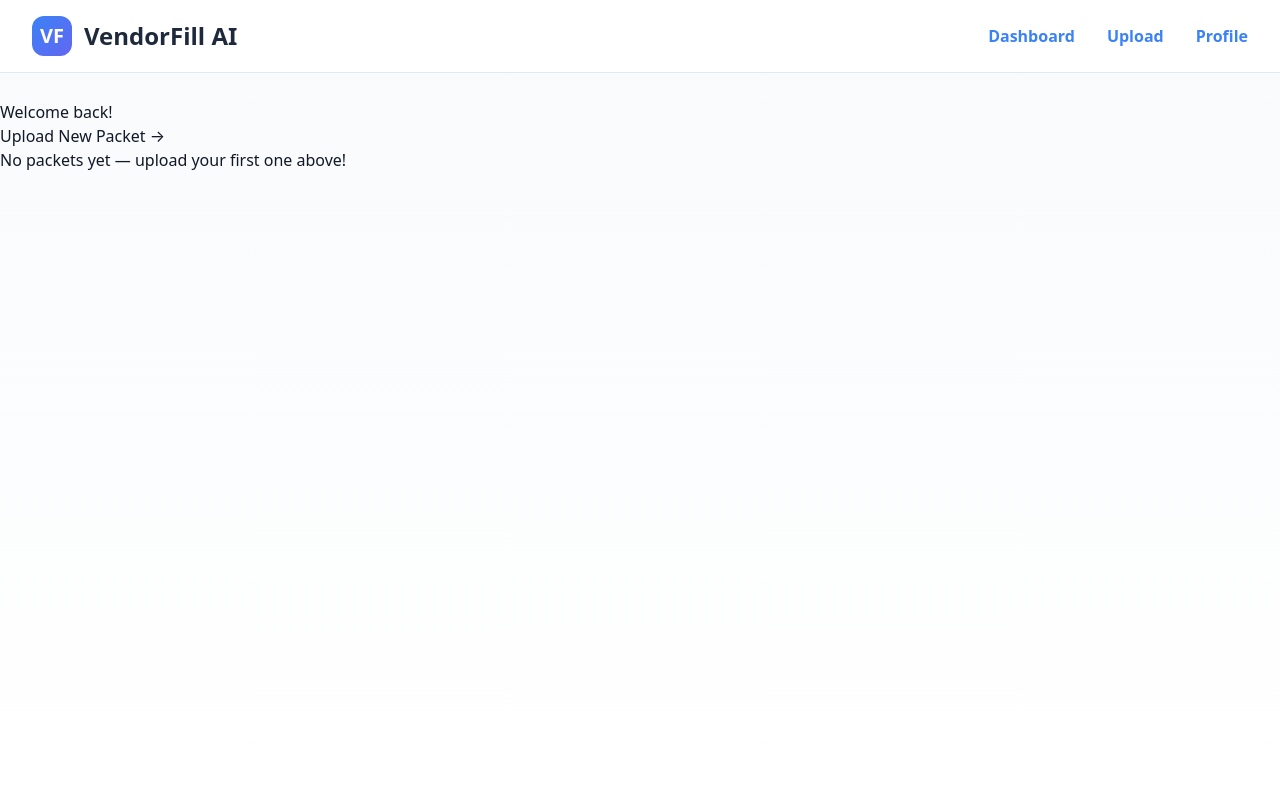
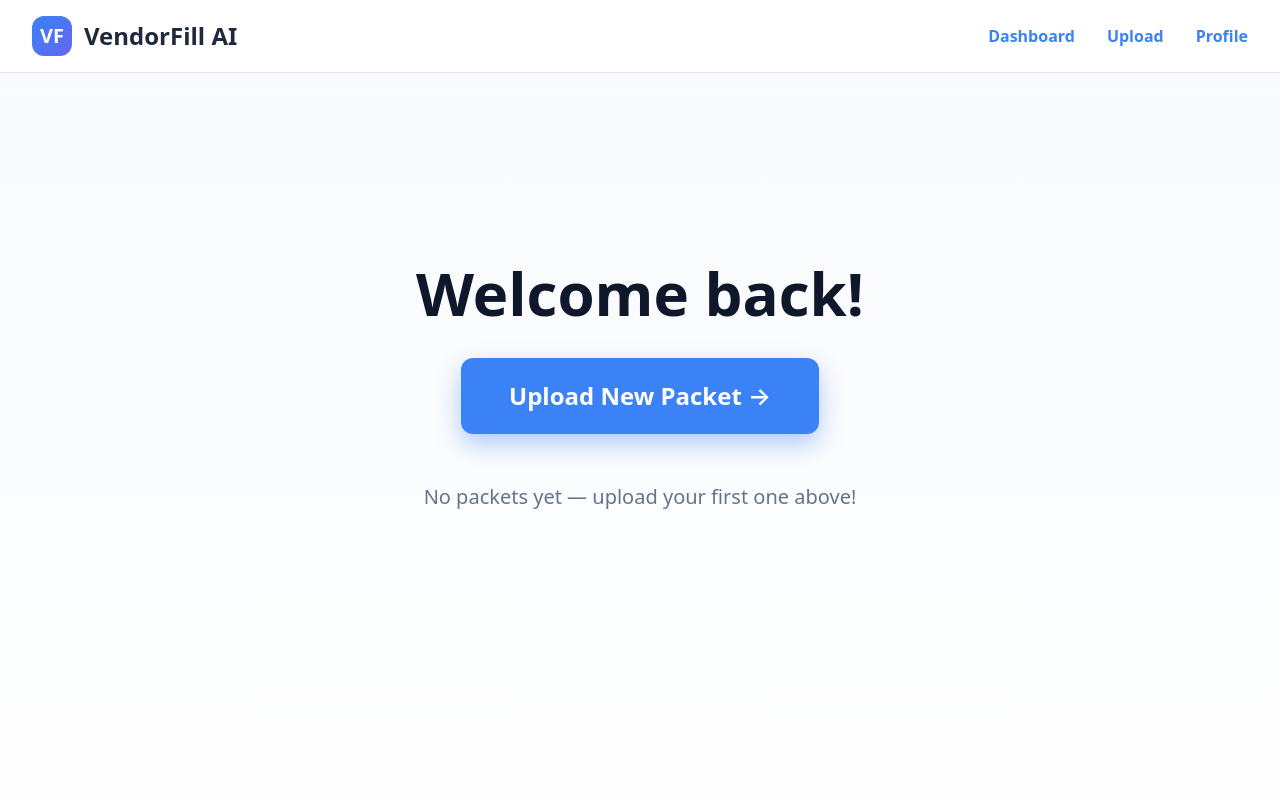
Before and after one commit to deansw/vendorfill, a Next.js app: page /dashboard in a window 1280 px wide. Shown: the top 800 px of the page. Built offline with nearby package versions, Linux system fonts and the light colour scheme.

Commit message:
Update page.tsx

```diff
--- a/app/dashboard/page.tsx
+++ b/app/dashboard/page.tsx
@@ -2,20 +2,36 @@ import Link from "next/link"
 
 export default function Dashboard() {
   return (
-    <div className="min-h-screen bg-gradient-to-b from-slate-50 to-white">
-      <div className="pt-32 pb-24 text-center px-6">
-        <h1 className="text-5xl md:text-6xl lg:text-7xl font-black tracking-tight text-gray-900 mb-12">
+    <div style={{ minHeight: "100vh", background: "linear-gradient(to bottom, #f8fafc, #ffffff)", paddingTop: "160px", paddingBottom: "120px", textAlign: "center" }}>
+      <div style={{ maxWidth: "1200px", margin: "0 auto", padding: "0 24px" }}>
+        <h1 style={{ fontSize: "60px", fontWeight: "900", lineHeight: 1.1, color: "#0f172a", marginBottom: "32px" }}>
           Welcome back!
         </h1>
 
+        {/* BIG BLUE BUTTON — EXACT SAME AS HOMEPAGE */}
         <Link
           href="/upload"
-          className="inline-block bg-blue-600 text-white px-12 py-6 rounded-xl text-2xl font-bold hover:bg-blue-700 shadow-lg hover:shadow-xl transition-all"
+          style={{
+            display: "inline-block",
+            background: "#3b82f6",
+            color: "white",
+            padding: "20px 48px",
+            borderRadius: "12px",
+            fontSize: "24px",
+            fontWeight: "600",
+            textDecoration: "none",
+            boxShadow: "0 10px 25px rgba(59,130,246,0.4)",
+            transition: "all 0.2s",
+            border: "none",
+            cursor: "pointer"
+          }}
+          onMouseEnter={(e) => { e.currentTarget.style.background = "#2563eb"; e.currentTarget.style.boxShadow = "0 15px 35px rgba(59,130,246,0.6)"; }}
+          onMouseLeave={(e) => { e.currentTarget.style.background = "#3b82f6"; e.currentTarget.style.boxShadow = "0 10px 25px rgba(59,130,246,0.4)"; }}
         >
           Upload New Packet →
         </Link>
 
-        <p className="mt-12 text-xl text-gray-600">
+        <p style={{ marginTop: "48px", fontSize: "20px", color: "#64748b" }}>
           No packets yet — upload your first one above!
         </p>
       </div>
```
